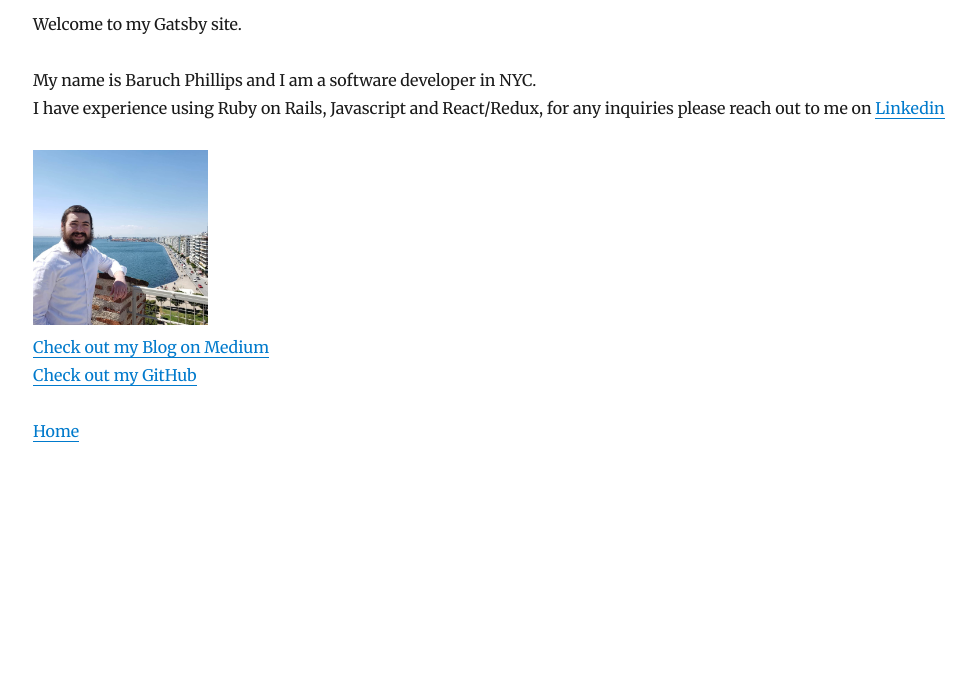
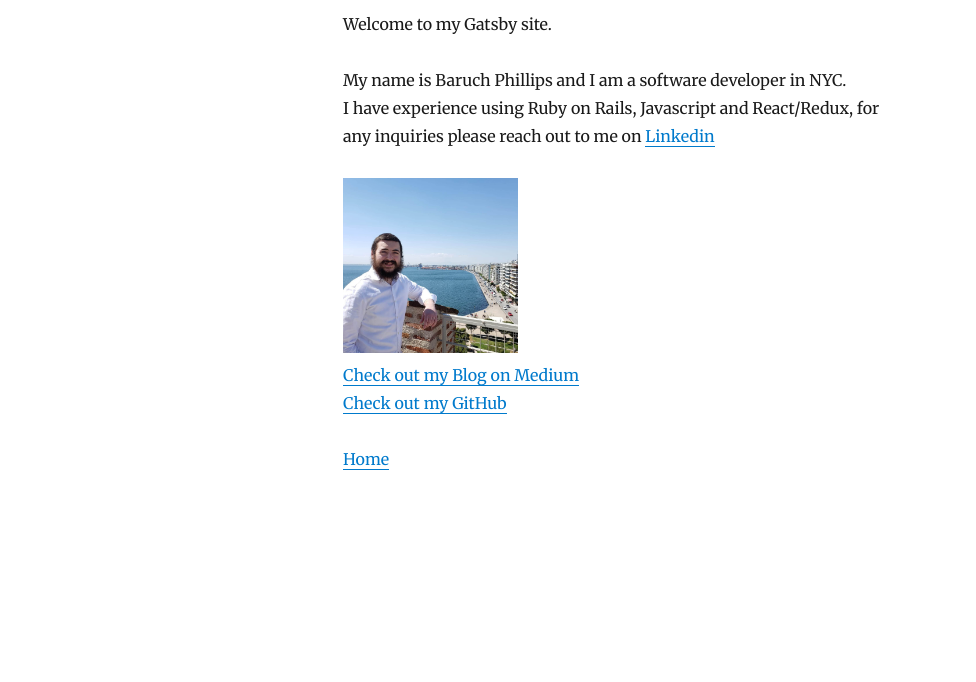
Before and after one commit to bphillips95/Coding-blog, a Gatsby site: page /about in a window 1280 px wide. Shown: the part 118-800 px from the top of the page, without its empty margins (17-993 px from the left). Built offline with nearby package versions, Linux system fonts and the light colour scheme; Gatsby itself is replaced by a stand-in of ours; some packages are replaced by stand-ins of ours.

Commit message:
centered about page

```diff
--- a/src/pages/about.js
+++ b/src/pages/about.js
@@ -4,9 +4,11 @@ import Img from "gatsby-image"
 
 export default ({ data }) => (
 
-  <div style={{
-    margin: "10px 50px 20px"
-  }}>
+  <div
+  style={{
+    margin: "10px 360px 20px"
+  }}
+  >
     <h1>About the Author</h1>
 
    <p>Welcome to my Gatsby site.</p>
```
Also changed, not shown: 1 other file.
